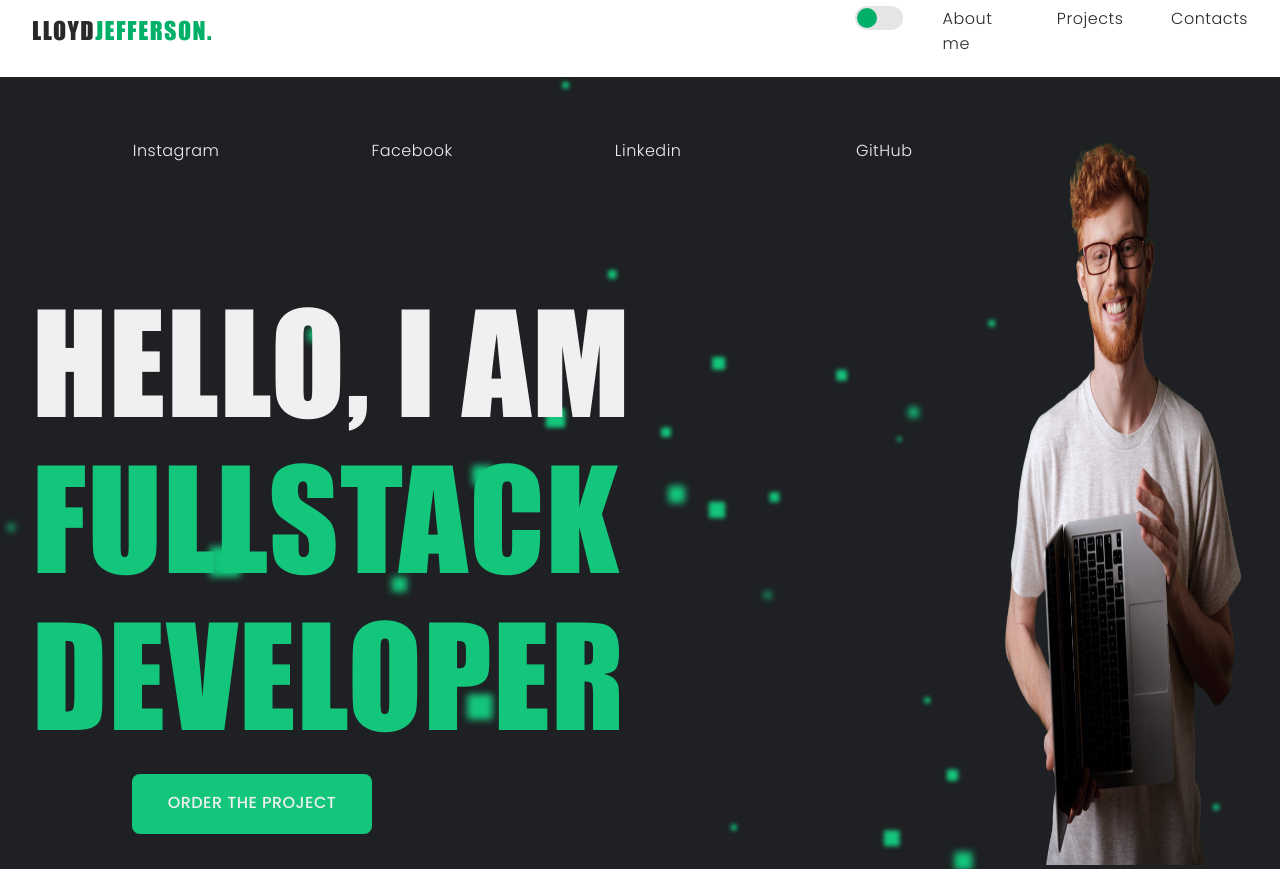
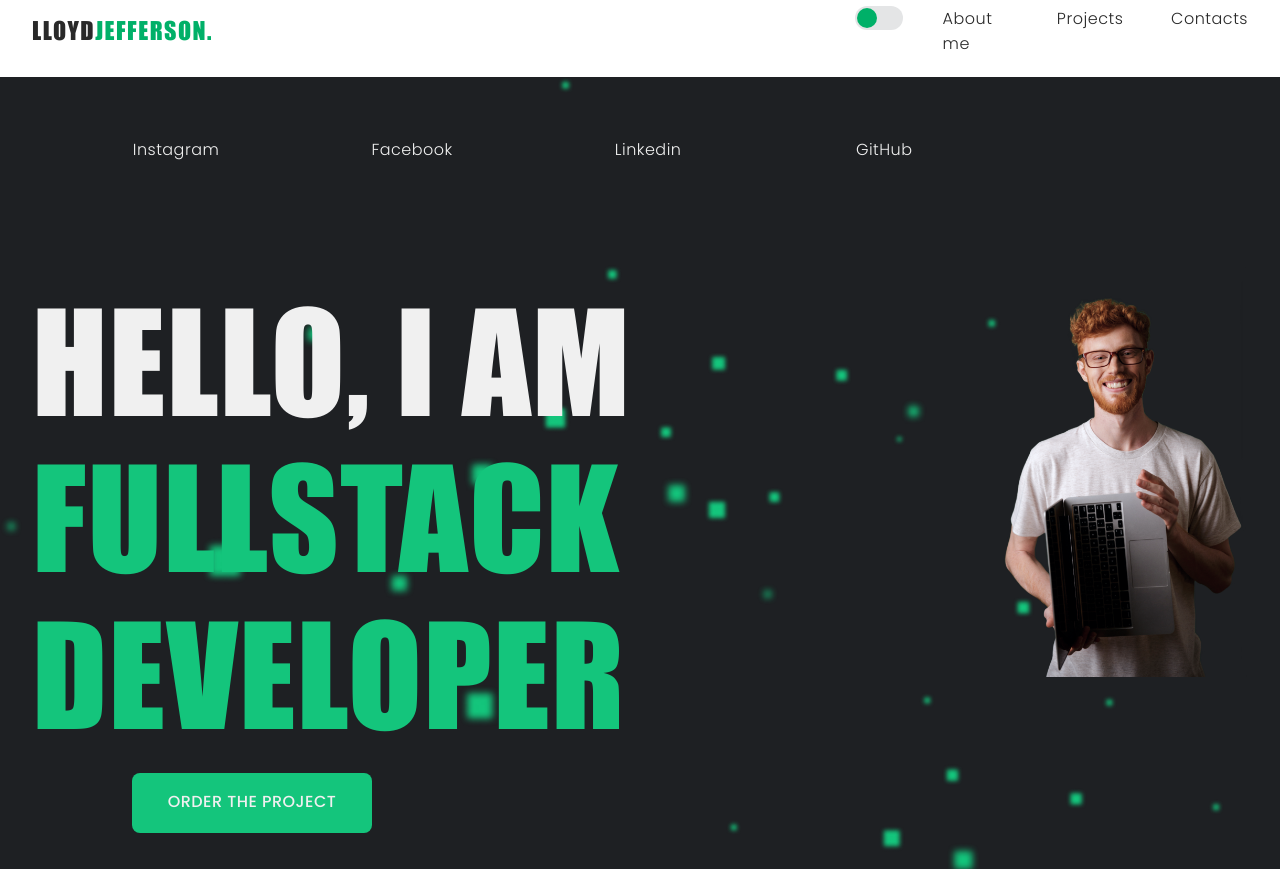
Before and after one commit to GoitStudentsWorks/js_110_DarkLordSith, a website built with Vite: page src/index.html in a window 1280 px wide. Shown: the top 869 px of the page. Built offline with nearby package versions, Linux system fonts and the light colour scheme; no server answers; files whose address does not match are found by name; what izitoast would draw is missing.

Commit message:
add new styles

```diff
--- a/src/css/hero.css
+++ b/src/css/hero.css
@@ -165,7 +165,6 @@
 
  .hero-img {
      display: none;
-     justify-content: center;
  }
 
  .description-container {
@@ -253,11 +252,6 @@
          margin-bottom: 0;
      }
 
-     .hero-img img {
-         width: 336px;
-         height: 508px;
-     }
-
      .description-container {
          flex-direction: row;
          padding: 64px 32px;
@@ -287,11 +281,6 @@
          margin-bottom: 50px;
      }
 
-     .hero-img img {
-         width: 488px;
-         height: 788px;
-     }
-
      .description-container {
          padding: 120px 136px;
          height: 384px;
```
